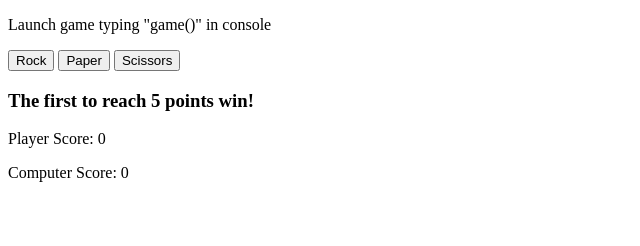
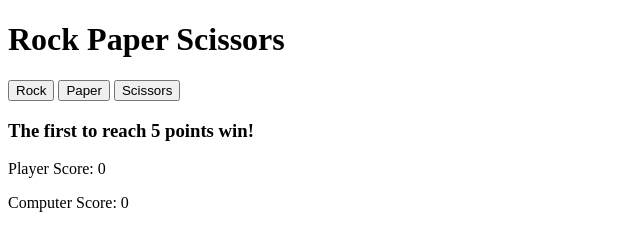
Before and after one commit to JosiasPires/rock-paper-scissors, a plain HTML site: page index.html in a window 1280 px wide. Shown: the whole page, without its empty margins (0-640 px from the left). Drawn offline with Linux system fonts and the light colour scheme.

Commit message:
add title

```diff
--- a/index.html
+++ b/index.html
@@ -7,7 +7,7 @@
     <title>Rock Paper Scissors</title>
 </head>
 <body>
-    <p>Launch game typing "game()" in console</p>
+    <h1>Rock Paper Scissors</h1>
     <button class="button" data-option="ROCK">Rock</button>
     <button class="button" data-option="PAPER">Paper</button>
     <button class="button" data-option="SCISSORS">Scissors</button>
```
